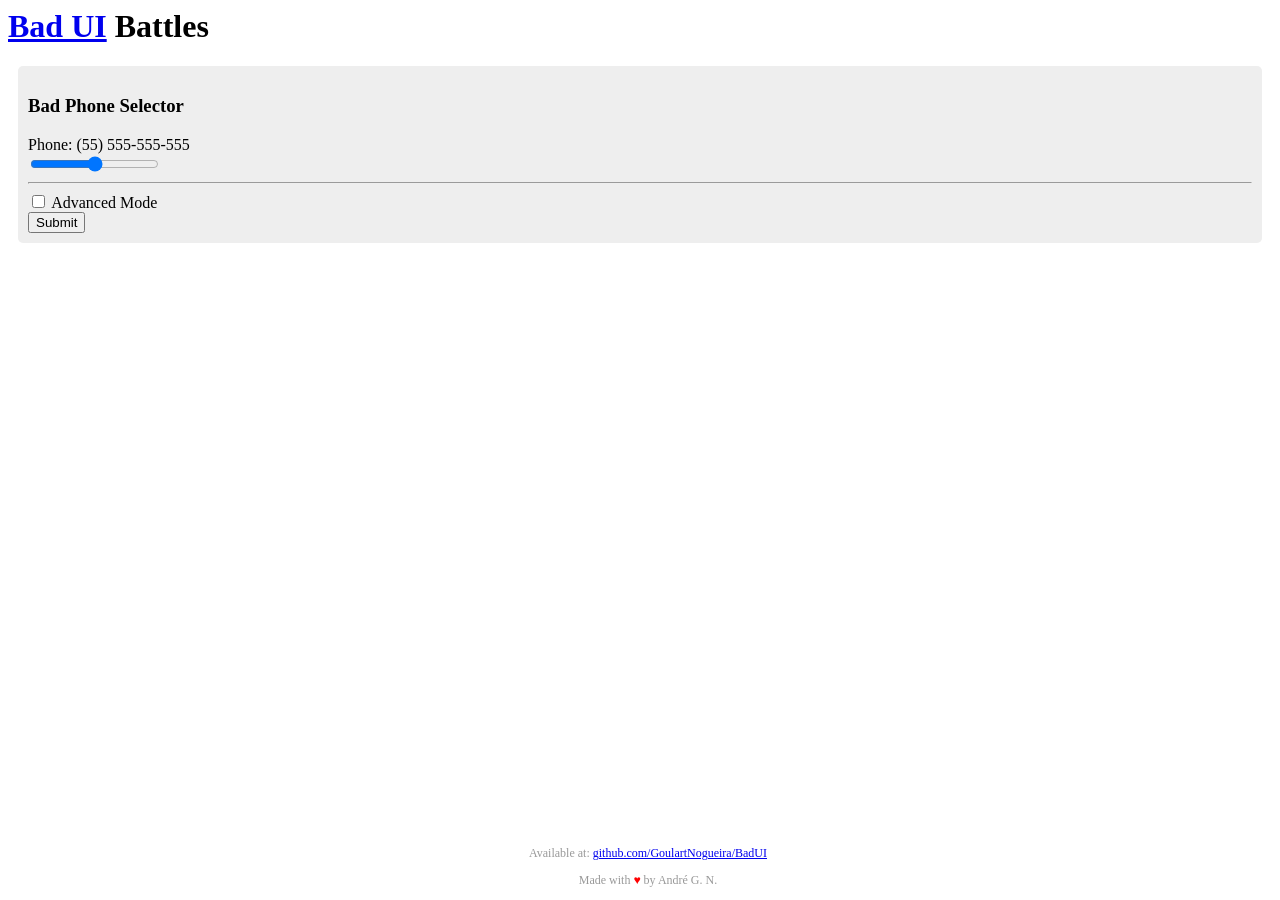
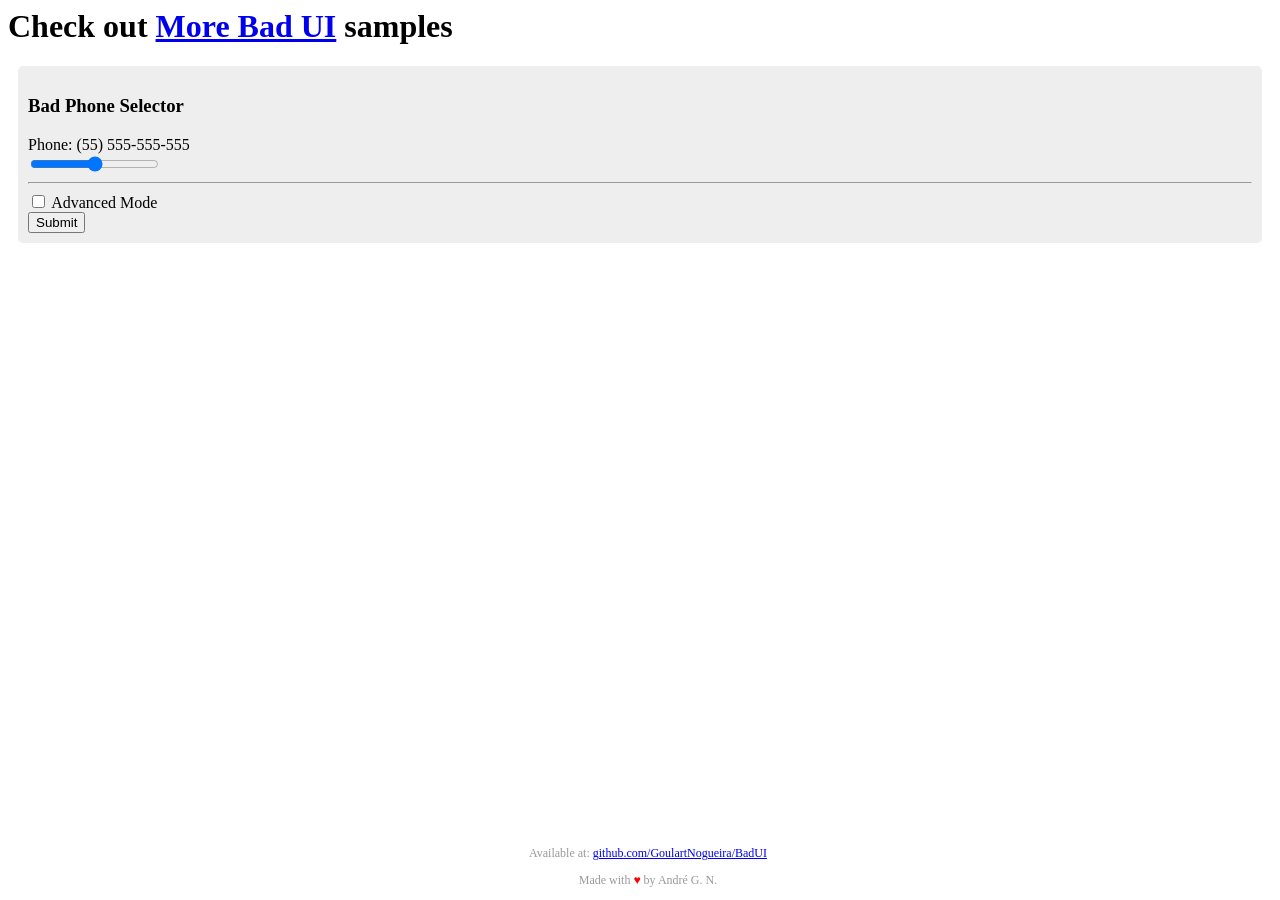
Before and after one commit to GoulartNogueira/BadUI, a Jekyll site: the page Phone-Slider-Selector/BadUIPhone.html, which Jekyll copies as it is, in a window 1280 px wide. Built offline with Jekyll 4.4.1, drawn with Linux system fonts in a browser that asks for light colours.

```diff
--- a/Phone-Slider-Selector/BadUIPhone.html
+++ b/Phone-Slider-Selector/BadUIPhone.html
@@ -27,7 +27,7 @@
     </style>
 </head>
 <body>
-    <h1><a href="index.html">Bad UI</a> Battles</h1>
+    <h1>Check out <a href="./..">More Bad UI</a> samples</h1>
     <form>
         <h3>Bad Phone Selector</h3>
         <div>Phone: <span id="phoneDisplay">(30) 339-669-214 </span></div>
```
Also changed, not shown: 1 other file.
